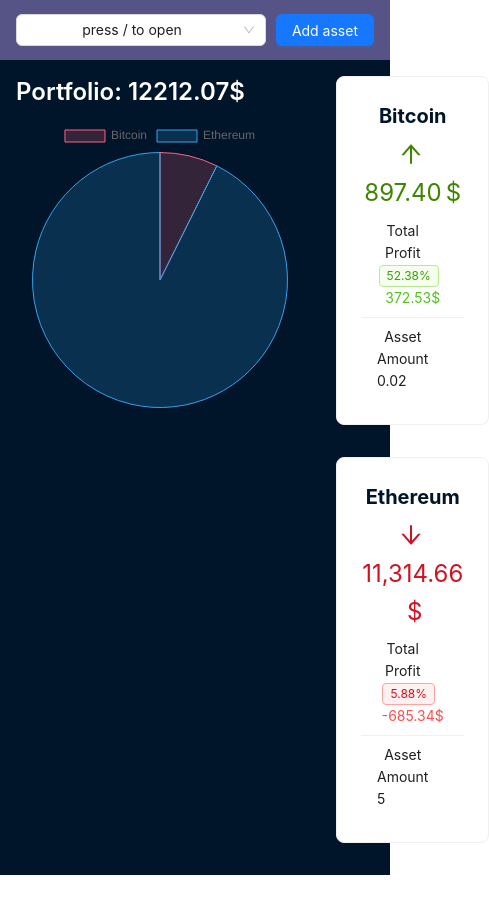
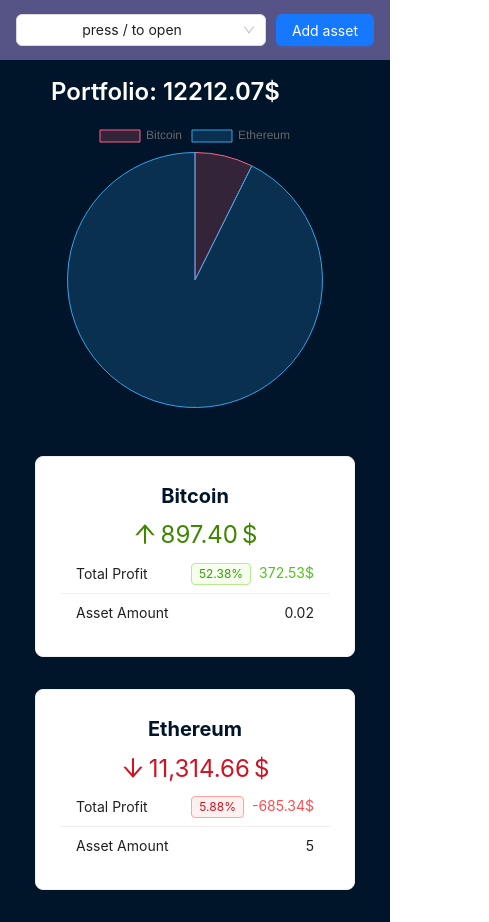
Before and after one commit to asimo-git/react-crypto, a React (Vite) app: page / in a window 390 px wide. Shown: the whole page, 489 px wide, since content can reach past the window. Before the commit the page ends 875 px from the top, so only its background shows below. Built offline with nearby package versions, Linux system fonts and the light colour scheme.

Commit message:
feat: add responsive design

```diff
--- a/src/components/PortfolioChart.jsx
+++ b/src/components/PortfolioChart.jsx
@@ -41,7 +41,6 @@
         display: "flex",
         marginBottom: "1rem",
         justifyContent: "center",
-        height: 400,
       }}
     >
       <Pie data={data} />
--- a/src/components/layout/AppContent.jsx
+++ b/src/components/layout/AppContent.jsx
@@ -6,10 +6,8 @@
 
 const contentStyle = {
   textAlign: "center",
-  minHeight: "calc(100vh - 60px)",
   lineHeight: "120px",
   color: "#fff",
-  backgroundColor: "#001529",
   padding: "1rem",
 };
 
@@ -18,13 +16,13 @@
 
   return (
     <Layout.Content style={contentStyle}>
-      <Flex gap="middle" wrap>
+      <Flex gap="middle" wrap justify="space-evenly">
         {assets.map((asset) => (
           <Card
             key={asset.id}
             style={{
               marginBottom: "1rem",
-              maxWidth: 320,
+              width: 320,
             }}
           >
             <Statistic
--- a/src/components/layout/AppLayout.jsx
+++ b/src/components/layout/AppLayout.jsx
@@ -1,4 +1,4 @@
-import { Layout, Spin } from "antd";
+import { Layout, Spin, Flex } from "antd";
 import { useContext } from "react";
 import { CryptoContext } from "../../context/crypto-context";
 import AppContent from "./AppContent";
@@ -13,9 +13,13 @@
   return (
     <Layout>
       <AppHeader />
-      <Layout>
-        <AppSider />
-        <AppContent />
+      <Layout
+        style={{ backgroundColor: "#001529", minHeight: "calc(100vh - 60px)" }}
+      >
+        <Flex wrap justify="center" style={{ width: "100%" }}>
+          <AppSider />
+          <AppContent style={{ flex: 1 }} />
+        </Flex>
       </Layout>
     </Layout>
   );
--- a/src/components/layout/AppSider.jsx
+++ b/src/components/layout/AppSider.jsx
@@ -3,16 +3,16 @@
 import { CryptoContext } from "../../context/crypto-context";
 import PortfolioChart from "../PortfolioChart";
 
-const siderStyle = {
-  padding: "1rem",
-  backgroundColor: "#001529",
-};
-
 export default function AppSider() {
   const { assets, cryptoPriceMap } = useContext(CryptoContext);
 
   return (
-    <Layout.Sider width="320px" style={siderStyle}>
+    <Layout.Sider
+      width="320px"
+      style={{
+        padding: "1rem",
+      }}
+    >
       <Typography.Title level={3} style={{ textAlign: "left", color: "#fff" }}>
         Portfolio:{" "}
         {assets
```
